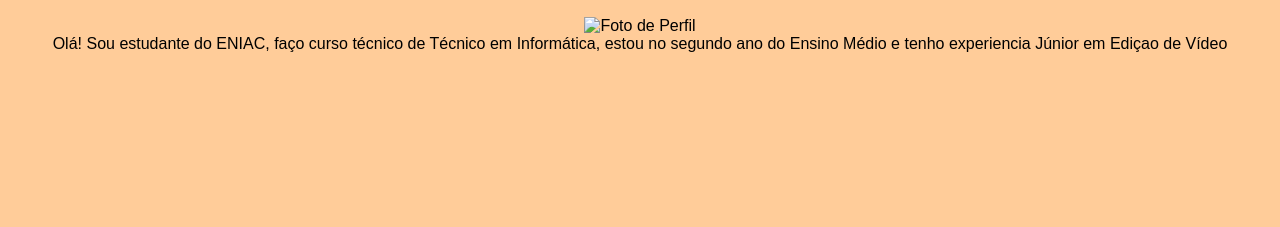
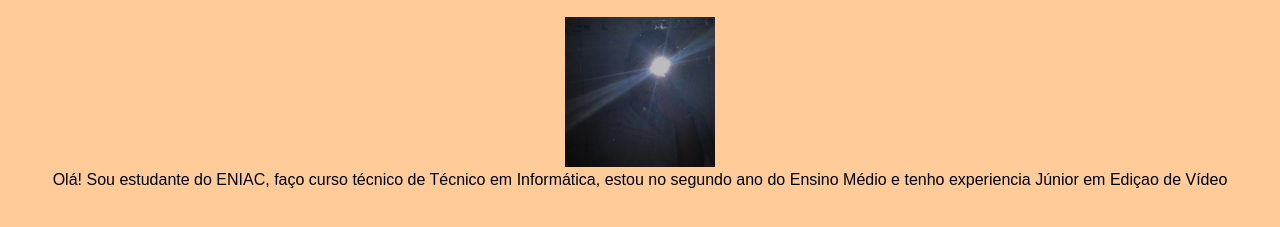
Before and after one commit to silvaalg/discordo, a plain HTML site: page perfil.html in a window 1280 px wide. Shown: the part 153-380 px from the top of the page. Drawn offline with Linux system fonts and the light colour scheme.

Commit message:
Update perfil.html

```diff
--- a/perfil.html
+++ b/perfil.html
@@ -23,7 +23,7 @@
 
     <div class="page-content">
         <h1>Leonardo Silva Gorzillo</h1>
-        <img src="foto.jpg" alt="Foto de Perfil" width="150px">
+        <img src="foto.png" alt="Foto de Perfil" width="150px">
         <p>Olá! Sou estudante do ENIAC, faço curso técnico de Técnico em Informática, estou no segundo ano do Ensino Médio e tenho experiencia Júnior em Ediçao de Vídeo</p>
     </div>
 
```
